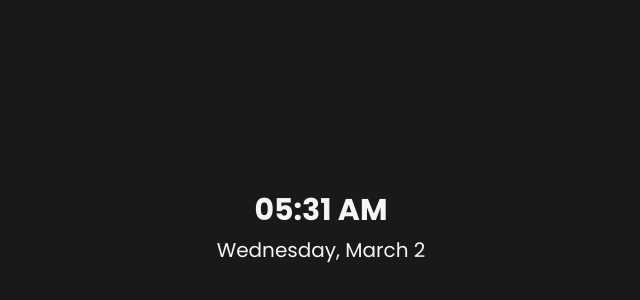
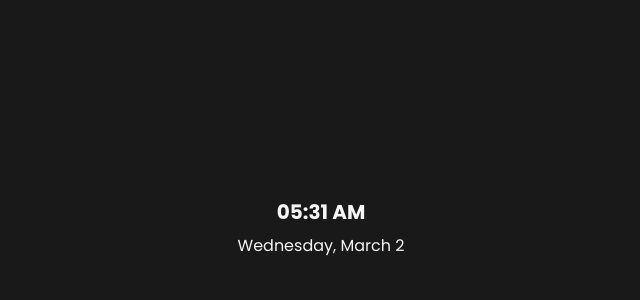
Before and after one commit to trehansangpriya/notion-clock-widget, a plain HTML site: page MinimalClock/index.html in a window 1280 px wide. Shown: the part 176-476 px from the top of the page, without its empty margins (319-959 px from the left). Drawn offline with nearby package versions, Linux system fonts and the light colour scheme.

Commit message:
Font Size

```diff
--- a/MinimalClock/index.html
+++ b/MinimalClock/index.html
@@ -32,10 +32,10 @@
 <body class="dark">
     <div class="main flex justify-center items-center w-full h-screen">
         <div id="clock">
-            <div class="text-center text-3xl font-bold m-2 select-none" id="time">
+            <div class="text-center text-xl font-bold m-2 select-none" id="time">
                 Time Loading
             </div>
-            <div class="text-center text-xl select-none" id="date">
+            <div class="text-center select-none" id="date">
                 Date Loading
             </div>
         </div>
```
